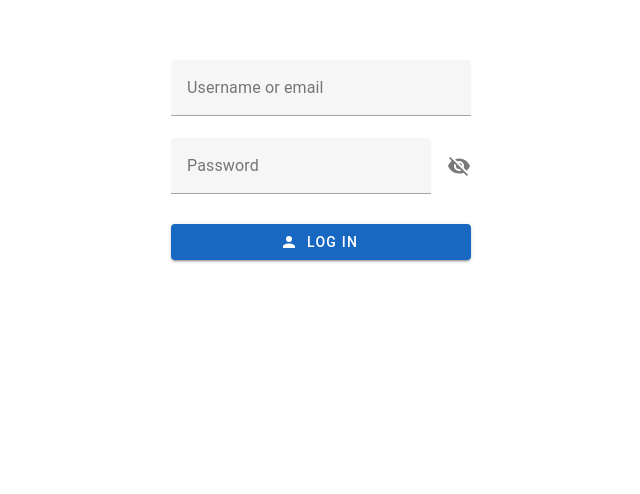
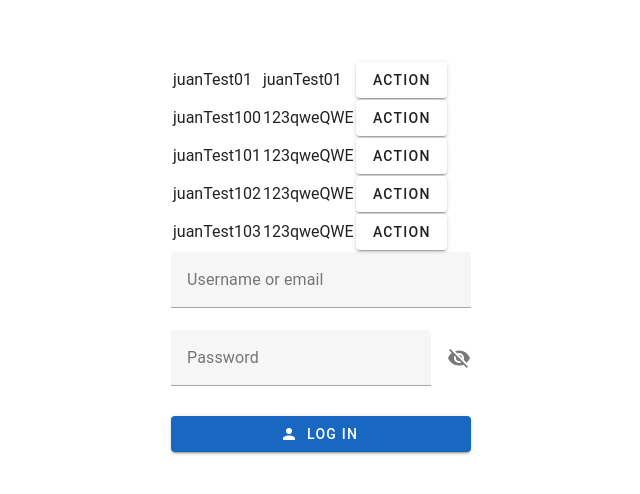
Before and after one commit to juanfaricelli/crbv-app-frontend, a Vue app: page / in a window 1280 px wide. Shown: the top 494 px of the page, without its empty margins (319-959 px from the left). Built offline with nearby package versions, Linux system fonts and the light colour scheme.

Commit message:
basic log out functionality

```diff
--- a/src/components/DrawerContent.vue
+++ b/src/components/DrawerContent.vue
@@ -37,8 +37,15 @@
       >
         Buscar Paciente
       </v-btn>
-      <v-btn block class="drawer-content__btn--primary" @click="newPatientForm">
+      <v-btn
+        block
+        class="drawer-content__btn--primary mb-2"
+        @click="newPatientForm"
+      >
         Nuevo Paciente
+      </v-btn>
+      <v-btn block class="drawer-content__btn--primary" @click="logout">
+        Cerrar Sesión
       </v-btn>
     </v-list-item>
   </v-list>
@@ -58,6 +65,7 @@ export default {
       setComponentLoading: "app/setComponentLoading",
       getPatientById: "patients/getPatientById",
       setPatientIdSearched: "patients/setPatientIdSearched",
+      logoutAction: "auth/logout",
     }),
     searchPatient() {
       const { patientId } = this;
@@ -73,9 +81,15 @@ export default {
     },
     newPatientForm() {
       this.patientId = "";
-      this.setPatientIdSearched('');
-      this.$store.commit("patients/PATIENT_DATA_UPDATED", '');
+      this.setPatientIdSearched("");
+      this.$store.commit("patients/PATIENT_DATA_UPDATED", "");
       this.$router.push({ name: "patient-new" });
+    },
+    logout() {
+      if (confirm("¿Estás seguro de que deseas cerrar sesión?")) {
+        this.logoutAction();
+        this.$router.push({ name: "login" });
+      }
     },
   },
 };
--- a/src/components/LoginForm.vue
+++ b/src/components/LoginForm.vue
@@ -2,6 +2,53 @@
   <v-main>
     <v-sheet height="350" width="300" class="mx-auto mt-15">
       <v-form v-model="valid" @submit.prevent>
+        <table>
+          <tr>
+            <td>juanTest01</td>
+            <td>juanTest01</td>
+            <td>
+              <v-btn @click="fillCredentials('juanTest01', 'juanTest01')"
+                >Action</v-btn
+              >
+            </td>
+          </tr>
+          <tr>
+            <td>juanTest100</td>
+            <td>123qweQWE</td>
+            <td>
+              <v-btn @click="fillCredentials('juanTest100', '123qweQWE')"
+                >Action</v-btn
+              >
+            </td>
+          </tr>
+          <tr>
+            <td>juanTest101</td>
+            <td>123qweQWE</td>
+            <td>
+              <v-btn @click="fillCredentials('juanTest101', '123qweQWE')"
+                >Action</v-btn
+              >
+            </td>
+          </tr>
+          <tr>
+            <td>juanTest102</td>
+            <td>123qweQWE</td>
+            <td>
+              <v-btn @click="fillCredentials('juanTest102', '123qweQWE')"
+                >Action</v-btn
+              >
+            </td>
+          </tr>
+          <tr>
+            <td>juanTest103</td>
+            <td>123qweQWE</td>
+            <td>
+              <v-btn @click="fillCredentials('juanTest103', '123qweQWE')"
+                >Action</v-btn
+              >
+            </td>
+          </tr>
+        </table>
         <v-text-field
           v-model="username"
           label="Username or email"
@@ -25,13 +72,29 @@
           @click="loginValidation"
           >Log In</v-btn
         >
+        <v-alert
+          v-if="authError"
+          closable
+          icon="$error"
+          text="Incorrect or wrong username or password."
+          type="error"
+          variant="tonal"
+        ></v-alert>
+        <v-alert
+          v-if="serverUnavailable"
+          closable
+          icon="$error"
+          text="Internal Server Error: Server is unavailable."
+          type="error"
+          variant="tonal"
+        ></v-alert>
       </v-form>
     </v-sheet>
   </v-main>
 </template>
 
 <script>
-import { mapState, mapActions } from 'vuex';
+import { mapState, mapActions, mapGetters } from "vuex";
 export default {
   name: "LoginForm",
   data: () => ({
@@ -42,8 +105,7 @@ export default {
     usernameRules: [
       (value) => {
         if (value?.length > 3) return true;
-
-        return "Incorrect or wrong username.";
+        return "Required.";
       },
     ],
     passwordRules: {
@@ -54,20 +116,28 @@ export default {
   computed: {
     ...mapState({
       isAuthenticated: (state) => state.auth.isAuthenticated,
-    })
+    }),
+    ...mapGetters({
+      authError: "auth/getAuthError",
+      serverUnavailable: "app/getServerUnavailable",
+    }),
   },
   methods: {
     ...mapActions({
-      setAppLoading: 'app/setAppLoading',
-      login: 'auth/login',
+      setAppLoading: "app/setAppLoading",
+      login: "auth/login",
     }),
     loginValidation() {
       // check validity
-      // if (this.valid) {
+      if (this.username && this.password) {
         this.setAppLoading(true);
         this.login({ username: this.username, password: this.password });
         this.setAppLoading(false);
-      // }
+      }
+    },
+    fillCredentials(username, password) {
+      this.username = username;
+      this.password = password;
     },
   },
   watch: {
@@ -82,7 +152,7 @@ export default {
         }
       },
     },
-  }
+  },
 };
 </script>
 
--- a/src/store/endpoints/auth.js
+++ b/src/store/endpoints/auth.js
@@ -18,8 +18,6 @@ export default {
     }
   },
   async login(logInInformation) {
-    // 'username': 'juanTest01',
-    // 'password': '123qweQWE'
     try {
       const route = "/api/auth/login";
       const requestBody = {
@@ -32,37 +30,57 @@ export default {
         },
         body: JSON.stringify(requestBody),
       });
-
       if (!response.ok) {
-        throw new Error("Login failed");
+        if (response.status === 500) {
+          // Handle 500 Internal Server Error
+          console.error(
+            "Internal Server Error: ",
+            response.statusText,
+            response.status
+          );
+          // Optionally, retry the request or provide a fallback
+          // return retryRequest() or return fallbackResponse();
+        }
+        throw new Error(
+          JSON.stringify({
+            code: response.status,
+            message: response.statusText,
+          })
+        );
       }
-
       const loginData = await response.json();
       return loginData;
     } catch (error) {
-      console.error(error);
-      return { error: "Login failed" };
+      try {
+        const parsedError = JSON.parse(error.message);
+        console.error(`Login request failed with Error`, parsedError);
+        return parsedError;
+      } catch (parseError) {
+        console.error("Failed to parse error message as JSON:", parseError);
+      }
+      // const parsedError = JSON.parse(error.message);
+      // console.error(`Login request failed with Error`, parsedError);
+      // return { error: "Login request failed", parsedError };
     }
   },
-  // WIP
-  // async logout() {
-  //   try {
-  //     const route = "/api/auth/logout";
-  //     const response = await fetch(route, {
-  //       method: "POST",
-  //       headers: {
-  //         "Content-Type": "application/json",
-  //       },
-  //     });
+  async logout() {
+    try {
+      const route = "/api/auth/logout";
+      const response = await fetch(route, {
+        method: "POST",
+        headers: {
+          "Content-Type": "application/json",
+        },
+      });
 
-  //     if (!response.ok) {
-  //       throw new Error("Logout failed");
-  //     }
+      if (!response.ok) {
+        throw new Error("Logout failed");
+      }
 
-  //     return { message: "Logout successful" };
-  //   } catch (error) {
-  //     console.error(error);
-  //     return { error: "Logout failed" };
-  //   }
-  // },
+      return { message: "Logout successful" };
+    } catch (error) {
+      console.error(error);
+      return { error: "Logout failed" };
+    }
+  },
 };
--- a/src/store/modules/app.js
+++ b/src/store/modules/app.js
@@ -5,6 +5,7 @@ export default {
       isAppLoading: false,
       isComponentLoading: false,
       isFetching: false,
+      serverUnavailable: false,
     };
   },
   mutations: {
@@ -22,6 +23,9 @@ export default {
     },
     IS_FETCHING_UPDATED(state, isFetching) {
       state.isFetching = isFetching;
+    },
+    SERVER_UNAVAILABLE(state, serverUnavailable) {
+      state.serverUnavailable = serverUnavailable;
     },
   },
   actions: {
@@ -43,6 +47,9 @@ export default {
     setIsFetchingState(context, isFetching) {
       context.commit("IS_FETCHING_UPDATED", isFetching);
     },
+    setServerUnavailable(context, serverUnavailable) {
+      context.commit("SERVER_UNAVAILABLE", serverUnavailable);
+    },
   },
   getters: {
     getAppLoadingState(state) {
@@ -54,5 +61,8 @@ export default {
     getIsFetchingState(state) {
       return state.isFetching;
     },
+    getServerUnavailable(state) {
+      return state.serverUnavailable;
+    }
   },
 };
--- a/src/store/modules/auth.js
+++ b/src/store/modules/auth.js
@@ -5,30 +5,41 @@ export default {
   state() {
     return {
       isAuthenticated: false,
+      authError: false,
     };
   },
   mutations: {
     setAuth(state, isAuthenticated) {
       state.isAuthenticated = isAuthenticated;
     },
+    AUTH_LOGIN_ERROR(state, authError) {
+      state.authError = authError;
+    },
   },
   actions: {
     // context is a default param
     login(context, logInInformation) {
+      context.commit("setAuth", false);
+      context.commit("AUTH_LOGIN_ERROR", false);
+      context.commit("app/SERVER_UNAVAILABLE", false, {
+        root: true,
+      });
       auth
         .login(logInInformation)
-        .then(() => {
-          // set userType here?
-          // check validity of loginData
-          context.commit("setAuth", true);
+        .then((data) => {
+          context.commit("setAuth", data.authenticated || false);
+          context.commit("AUTH_LOGIN_ERROR", [403, 404].includes(data.code));
+          context.commit("app/SERVER_UNAVAILABLE", data.code === 500, {
+            root: true,
+          });
         })
         .catch((error) => {
-          // check validity of loginData
-          console.error("Login failed:", error);
+          console.error("Login at modules failed with error:", error);
           context.commit("setAuth", false);
         });
     },
     logout(context) {
+      auth.logout();
       context.commit("setAuth", false);
     },
   },
@@ -36,5 +47,8 @@ export default {
     getIsAuthenticated(state) {
       return state.isAuthenticated;
     },
+    getAuthError(state) {
+      return state.authError;
+    },
   },
 };
--- a/vite.config.js
+++ b/vite.config.js
@@ -12,13 +12,14 @@ dotenv.config({ path: `.env.${env}` });
 import { defineConfig } from "vite";
 import { fileURLToPath, URL } from "node:url";
 
-const proxy = process.env.NODE_HTTPS === "true"
+const proxy =
+  process.env.NODE_HTTPS === "true"
     ? {
         "/api": {
           target: process.env.APP_API_URL_HTTPS,
           changeOrigin: true,
           // TODO: review this
-        secure: true, // Disable SSL verification
+          secure: process.env.NODE_ENV !== 'local', // Disable SSL verification
         },
       }
     : {
```
Lines whose indentation alone changed are shown as unchanged.
